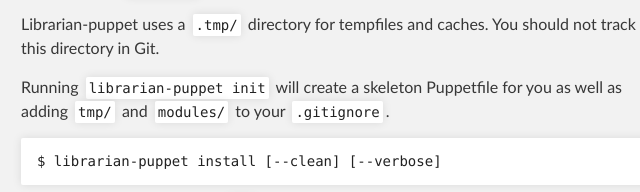
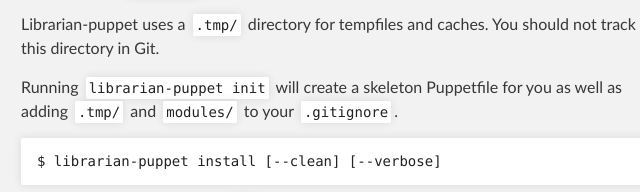
Before and after one commit to rodjek/librarian-puppet, a plain HTML site: page index.html in a window 1280 px wide. Shown: the part 3952-4144 px from the top of the page, 299-939 px from the left. Drawn offline with Linux system fonts and the light colour scheme.

Commit message:
Fix (assumed) typo

```diff
--- a/index.html
+++ b/index.html
@@ -193,7 +193,7 @@
 not track this directory in Git.</p>
 
 <p>Running <code>librarian-puppet init</code> will create a skeleton Puppetfile for you as
-well as adding <code>tmp/</code> and <code>modules/</code> to your <code>.gitignore</code>.</p>
+well as adding <code>.tmp/</code> and <code>modules/</code> to your <code>.gitignore</code>.</p>
 
 <pre><code>$ librarian-puppet install [--clean] [--verbose]
 </code></pre>
```
